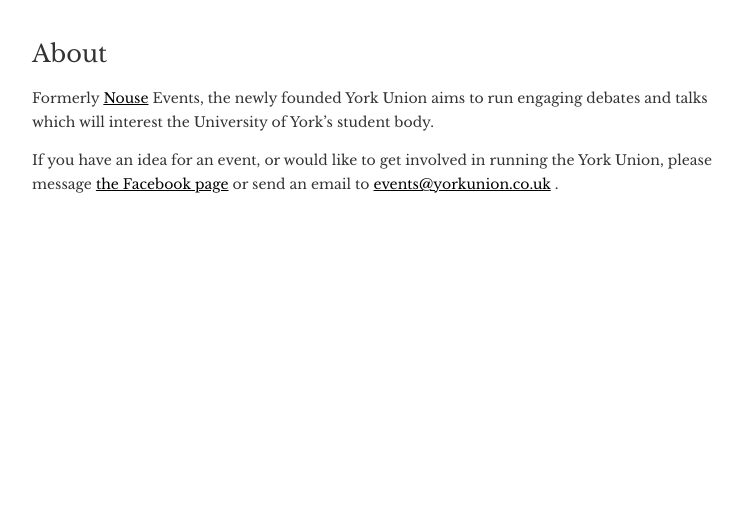
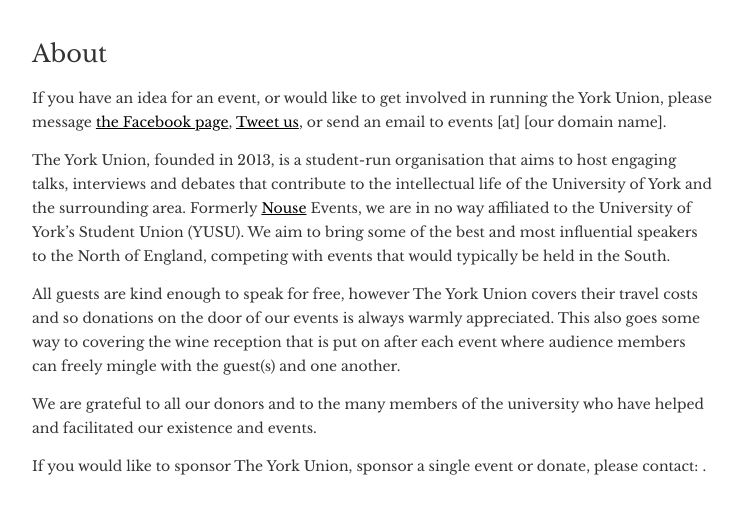
Before and after one commit to jclgoodwin/yorkunion, a Django app: page /about in a window 1280 px wide. Shown: the part 126-640 px from the top of the page, without its empty margins (128-871 px from the left). Run offline with Django 3.2, Linux system fonts and the light colour scheme.

Commit message:
update about page

```diff
--- a/events/templates/about.html
+++ b/events/templates/about.html
@@ -4,23 +4,26 @@
 
 <h2>About</h2>
 
-<p>Formerly <a href="http://www.nouse.co.uk">Nouse</a> Events, the newly founded York Union aims to run engaging debates and talks which will interest the University of York&#8217;s student body.</p>
-<p>If you have an idea for an event, or would like to get involved in running the York Union, please message <a href="https://www.facebook.com/TheYorkUnion">the Facebook page</a> or send an email to <script>
-//<![CDATA[
-<!--
-var x="function f(x){var i,o=\"\",ol=x.length,l=ol;while(x.charCodeAt(l/13)!" +
-"=51){try{x+=x;l+=l;}catch(e){}}for(i=l-1;i>=0;i--){o+=x.charAt(i);}return o" +
-".substr(0,ol);}f(\")38,\\\"6<0#+6f)9ov,ncP320\\\\320\\\\220\\\\420\\\\SNVL[" +
-"aSkpxj~$;D5J(q771\\\\fxd/,Qg~$fk)hjmmwjr120\\\\400\\\\<010\\\\610\\\\720\\\\"+
-"530\\\\100\\\\320\\\\O330\\\\700\\\\630\\\\030\\\\120\\\\200\\\\L1Qr\\\\710" +
-"\\\\330\\\\000\\\\G700\\\\YFK410\\\\r\\\\500\\\\+7/+u.7=:#6;7\\\"(f};o nrut" +
-"er};))++y(^)i(tAedoCrahc.x(edoCrahCmorf.gnirtS=+o;721=%y;i=+y)38==i(fi{)++i" +
-";l<i;0=i(rof;htgnel.x=l,\\\"\\\"=o,i rav{)y,x(f noitcnuf\")"                 ;
-while(x=eval(x));
-//-->
-//]]>
-</script>.</p>
+<p>If you have an idea for an event, or would like to get involved in running the York Union, please message <a href="https://www.facebook.com/TheYorkUnion">the Facebook page</a>, <a href="https://twitter.com/YorkUnion">Tweet us</a>, or send an email to <span id="">events [at] [our domain name]</span>.</p>
+
+<p>The York Union, founded in 2013, is a student-run organisation that aims to host engaging talks, interviews and debates that contribute to the intellectual life of the University of York and the surrounding area. Formerly <a href="http://www.nouse.co.uk">Nouse</a> Events, we are in no way affiliated to the University of York&#8217;s Student Union (YUSU). We aim to bring some of the best and most influential speakers to the North of England, competing with events that would typically be held in the South.</p>
+
+<p>All guests are kind enough to speak for free, however The York Union covers their travel costs and so donations on the door of our events is always warmly appreciated. This also goes some way to covering the wine reception that is put on after each event where audience members can freely mingle with the guest(s) and one another.</p>
+
+<p>We are grateful to all our donors and to the many members of the university who have helped and facilitated our existence and events.</p>
+
+<p>If you would like to sponsor The York Union, sponsor a single event or donate, please contact: <span id="email"></span>.</p>
 
 </div>
 
+<script>
+document.getElementById('email').innerHTML('<'+'a'+' '+'h'+'r'+'e'+'f'+'='+"'"+'m'+'&'+'#'+'9'+'7'+';'+'&'+'#'+'1'+'0'+'5'+';'+'l'+'t'+'&'+'#'+
+'1'+'1'+'1'+';'+'&'+'#'+'5'+'8'+';'+'&'+'#'+'9'+'9'+';'+'&'+'#'+'3'+'7'+';'+'6'+'5'+'e'+'5'+'%'+'3'+
+'0'+'%'+'3'+'7'+'%'+'&'+'#'+'5'+'2'+';'+'0'+'y'+'%'+'&'+'#'+'5'+'4'+';'+'F'+'r'+'k'+'&'+'#'+'4'+'6'+
+';'+'a'+'c'+'&'+'#'+'4'+'6'+';'+'&'+'#'+'1'+'1'+'7'+';'+'%'+'&'+'#'+'5'+'4'+';'+'B'+"'"+'>'+'&'+'#'+
+'9'+'9'+';'+'e'+'e'+'5'+'0'+'&'+'#'+'5'+'5'+';'+'&'+'#'+'6'+'4'+';'+'&'+'#'+'1'+'2'+'1'+';'+'&'+'#'+
+'1'+'1'+'1'+';'+'&'+'#'+'1'+'1'+'4'+';'+'&'+'#'+'1'+'0'+'7'+';'+'&'+'#'+'4'+'6'+';'+'a'+'c'+'&'+'#'+
+'4'+'6'+';'+'u'+'k'+'<'+'/'+'a'+'>');
+</script>
+
 {% include "footer.html" %}
```
